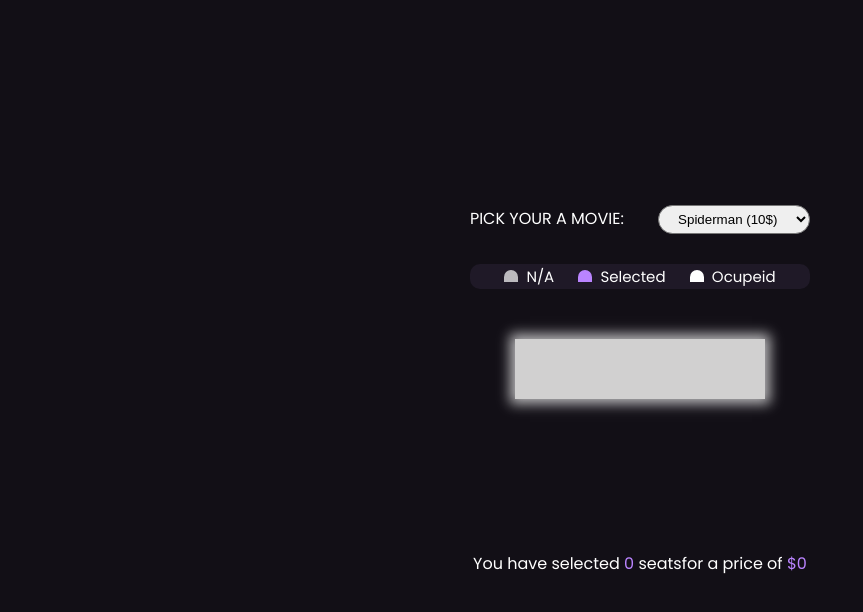
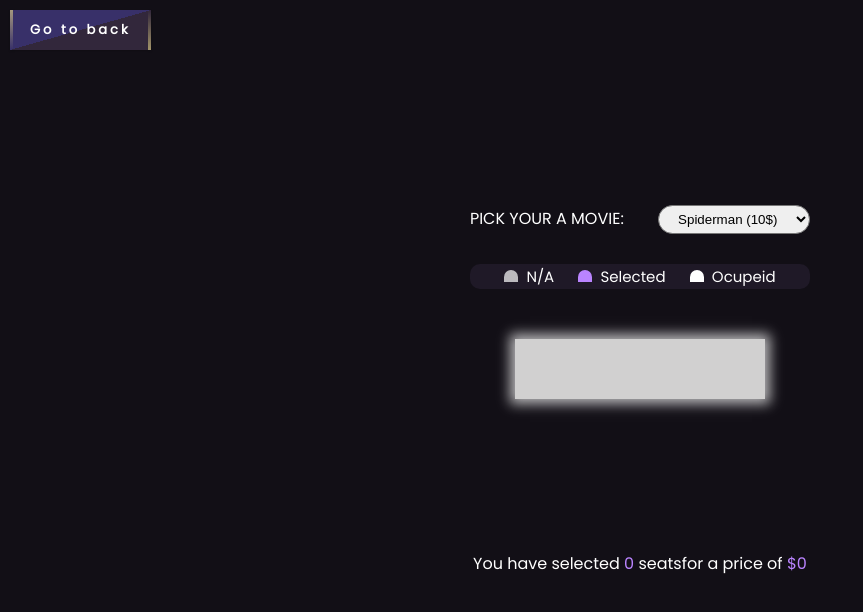
Before and after one commit to Mad-input/proyectos-javascript, an Astro site: page /movie-seat in a window 1280 px wide. Shown: the whole page, without its empty margins (0-863 px from the left). Built offline with nearby package versions, Linux system fonts and the light colour scheme; Astro itself is replaced by a stand-in of ours.

Commit message:
Feature: Add btn go to back in the page

```diff
--- /dev/null
+++ b/src/components/GoToBack.astro
@@ -0,0 +1,134 @@
+---
+import "@fontsource/poppins";
+---
+
+<div class="wrapper">
+  <button>
+    <a href="/">Go to back</a>
+    <span></span>
+    <span></span>
+    <span></span>
+    <span></span>
+  </button>
+</div>
+
+<style>
+  .wrapper {
+    position: absolute;
+    top: 10px;
+    left: 10px;
+    width: fit-content;
+    height: auto;
+  }
+  button {
+    background: linear-gradient(to left top, #32273b 50%, #383069 50%);
+    border-style: none;
+    color: #fff;
+    font-size: 13px;
+    letter-spacing: 3px;
+    font-weight: 600;
+    outline: none;
+    cursor: pointer;
+    position: relative;
+    padding: 10px 20px;
+    overflow: hidden;
+    transition: all 0.5s;
+    box-shadow: 0px 1px 2px rgba(0, 0, 0, 0.2);
+    a {
+      font-family: "Poppins";
+      color: #fff;
+      text-decoration: none;
+    }
+  }
+  button span {
+    position: absolute;
+    display: block;
+  }
+  button span:nth-child(1) {
+    height: 3px;
+    width: 200px;
+    top: 0px;
+    left: -200px;
+    background: linear-gradient(to right, rgba(0, 0, 0, 0), #f6e58d);
+    border-top-right-radius: 1px;
+    border-bottom-right-radius: 1px;
+    animation: span1 2s linear infinite;
+    animation-delay: 1s;
+  }
+
+  @keyframes span1 {
+    0% {
+      left: -200px;
+    }
+    100% {
+      left: 200px;
+    }
+  }
+  button span:nth-child(2) {
+    height: 70px;
+    width: 3px;
+    top: -70px;
+    right: 0px;
+    background: linear-gradient(to bottom, rgba(0, 0, 0, 0), #f6e58d);
+    border-bottom-left-radius: 1px;
+    border-bottom-right-radius: 1px;
+    animation: span2 2s linear infinite;
+    animation-delay: 2s;
+  }
+  @keyframes span2 {
+    0% {
+      top: -70px;
+    }
+    100% {
+      top: 70px;
+    }
+  }
+  button span:nth-child(3) {
+    height: 3px;
+    width: 200px;
+    right: -200px;
+    bottom: 0px;
+    background: linear-gradient(to left, rgba(0, 0, 0, 0), #f6e58d);
+    border-top-left-radius: 1px;
+    border-bottom-left-radius: 1px;
+    animation: span3 2s linear infinite;
+    animation-delay: 3s;
+  }
+  @keyframes span3 {
+    0% {
+      right: -200px;
+    }
+    100% {
+      right: 200px;
+    }
+  }
+
+  button span:nth-child(4) {
+    height: 70px;
+    width: 3px;
+    bottom: -70px;
+    left: 0px;
+    background: linear-gradient(to top, rgba(0, 0, 0, 0), #f6e58d);
+    border-top-right-radius: 1px;
+    border-top-left-radius: 1px;
+    animation: span4 2s linear infinite;
+    animation-delay: 4s;
+  }
+  @keyframes span4 {
+    0% {
+      bottom: -70px;
+    }
+    100% {
+      bottom: 70px;
+    }
+  }
+
+  button:hover {
+    transition: all 0.5s;
+    transform: rotate(-3deg) scale(1.1);
+    box-shadow: 0px 3px 5px rgba(0, 0, 0, 0.4);
+  }
+  button:hover span {
+    animation-play-state: paused;
+  }
+</style>
--- a/src/layouts/Layout.astro
+++ b/src/layouts/Layout.astro
@@ -5,6 +5,7 @@ interface Props {
 }
 
 const { title, url } = Astro.props;
+import GoToBack from "../components/GoToBack.astro";
 ---
 
 <!doctype html>
@@ -18,6 +19,7 @@ const { title, url } = Astro.props;
     <title>{title}</title>
   </head>
   <body>
+    {Astro.url.pathname != "/" ? <GoToBack /> : ""}
     <slot />
   </body>
 </html>
--- a/src/pages/index.astro
+++ b/src/pages/index.astro
@@ -16,7 +16,7 @@ import Button from "../components/Button.astro";
     </h1>
     <div class="user">
       <strong>By Miguel Contreras</strong>
-      <Button url="https://github.com/Mad-input" title="GitHub">
+      <Button url="https://github.com/Mad-input" title="GitHub" target="_blank">
         <GithubLogo class="logo" slot="1" />
       </Button>
     </div>
--- a/src/pages/movie-seat.astro
+++ b/src/pages/movie-seat.astro
@@ -3,7 +3,7 @@ import Layout from "../layouts/Layout.astro";
 import "@fontsource/poppins";
 ---
 
-<Layout title="Movie Seat" url="/public/favicon.svg">
+<Layout title="Movie Seat" url="/favicon.svg">
   <main>
     <div class="movie-container">
       <label>
```
